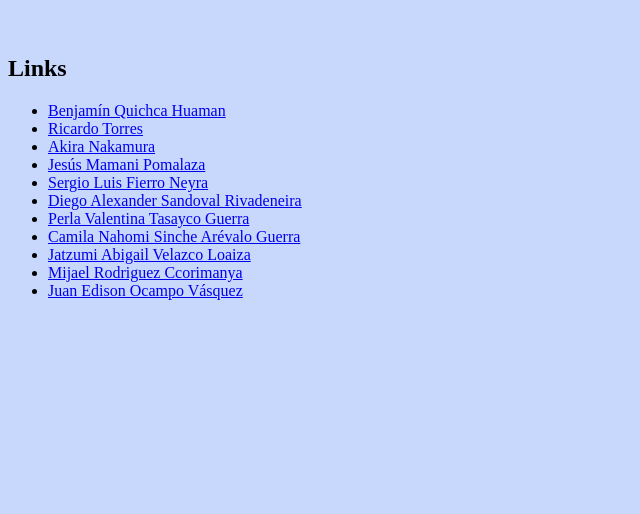
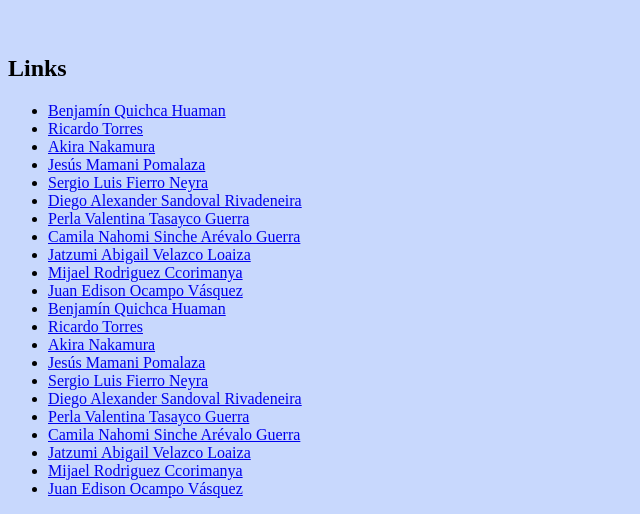
Before and after one commit to an63l1ca/an63l1ca3, a plain HTML site: page index.html in a window 1280 px wide. Shown: the part 949-1463 px from the top of the page, without its empty margins (0-640 px from the left). Before the commit the page ends 1265 px from the top, so only its background shows below. Drawn offline with Linux system fonts and the light colour scheme.

Commit message:
Update index.html

```diff
--- a/index.html
+++ b/index.html
@@ -100,6 +100,17 @@
 <li><a href="http://jatzumivelazco02.000webhostapp.com/">Jatzumi Abigail Velazco Loaiza</a></li>
 <li><a href="https://mijaelrodriguezccorimanya1.000webhostapp.com/">Mijael Rodriguez Ccorimanya</a></li>
 <li><a href="https://juanchoeov20.webcindario.com/">Juan Edison Ocampo Vásquez</a></li>
+<li><a href="https://benjamin201920125.000webhostapp.com">Benjamín Quichca Huaman</a></li>
+<li><a href="https://Ricardo12torres34diaz.000webhostapp.com">Ricardo Torres</a></li>
+<li><a href="https://akiranakamuramontenegro.000webhostapp.com">Akira Nakamura</a></li>
+<li><a href="https://jesusmamanipomalaza.000webhostapp.com/JesusMamaniPomalza.html">Jesús Mamani Pomalaza</a></li>
+<li><a href="https://sergioluisfierroneyra.000webhostapp.com/index.html">Sergio Luis Fierro Neyra</a></li>
+<li><a href="https://diegoalexandersandovalrivadeneira.000webhostapp.com/index.html">Diego Alexander Sandoval Rivadeneira</a></li>
+<li><a href="https://perlavalentinatasaycoguerra.000webhostapp.com/">Perla Valentina Tasayco Guerra</a></li>
+<li><a href="https://camilanahomisinchearevalo.000webhostapp.com/">Camila Nahomi Sinche Arévalo Guerra</a></li>
+<li><a href="http://jatzumivelazco02.000webhostapp.com/">Jatzumi Abigail Velazco Loaiza</a></li>
+<li><a href="https://mijaelrodriguezccorimanya1.000webhostapp.com/">Mijael Rodriguez Ccorimanya</a></li>
+<li><a href="https://juanchoeov20.webcindario.com/">Juan Edison Ocampo Vásquez</a></li>
 
 </ul>
 
```
